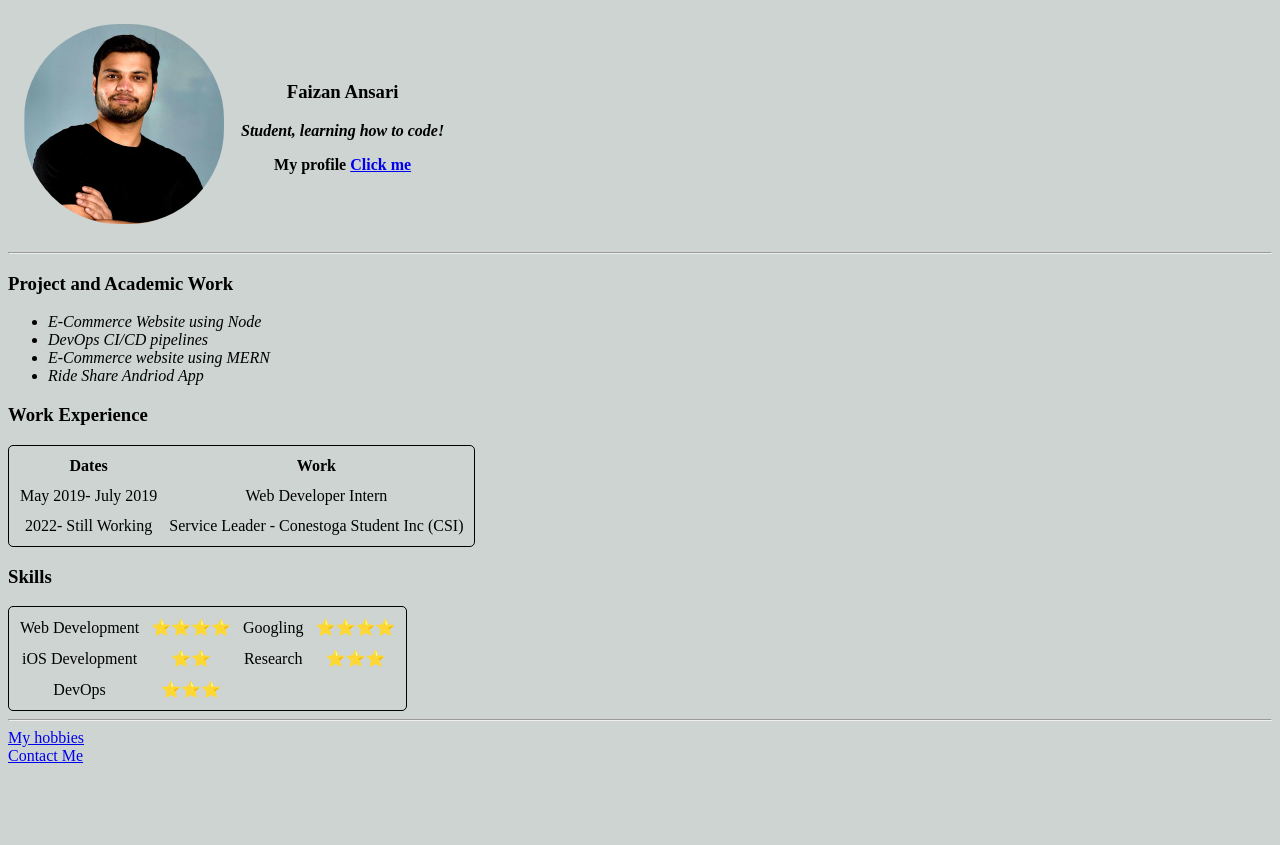
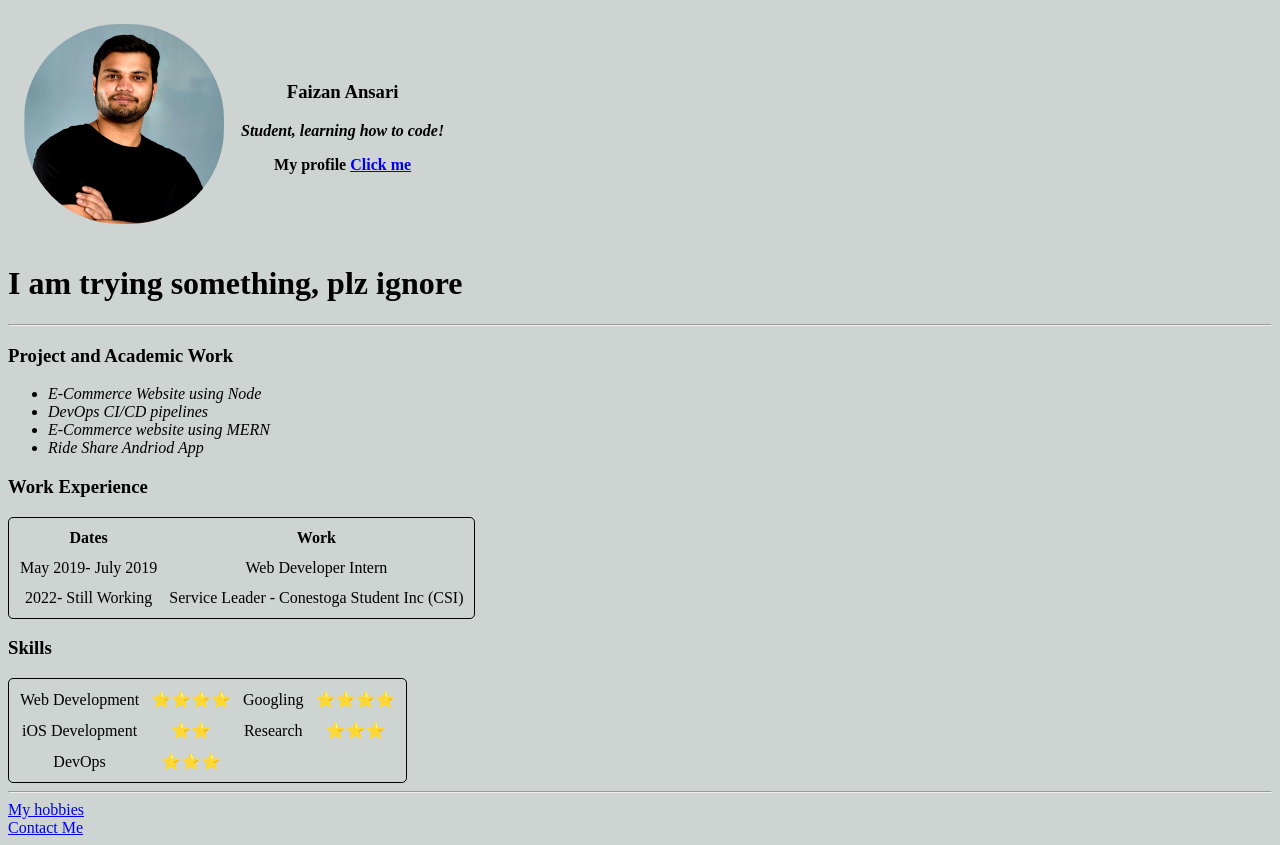
Before and after one commit to 5zan-Code/CV, a plain HTML site: page index.html in a window 1280 px wide. Before the commit the page ends 800 px from the top, so only its background shows below. Drawn offline with Linux system fonts and the light colour scheme.

Commit message:
testing connection

```diff
--- a/index.html
+++ b/index.html
@@ -20,7 +20,7 @@
 
 
 
-
+<h1>I am trying something, plz ignore</h1>
     <hr>
 
     <h3>Project and Academic Work</h3>
```
